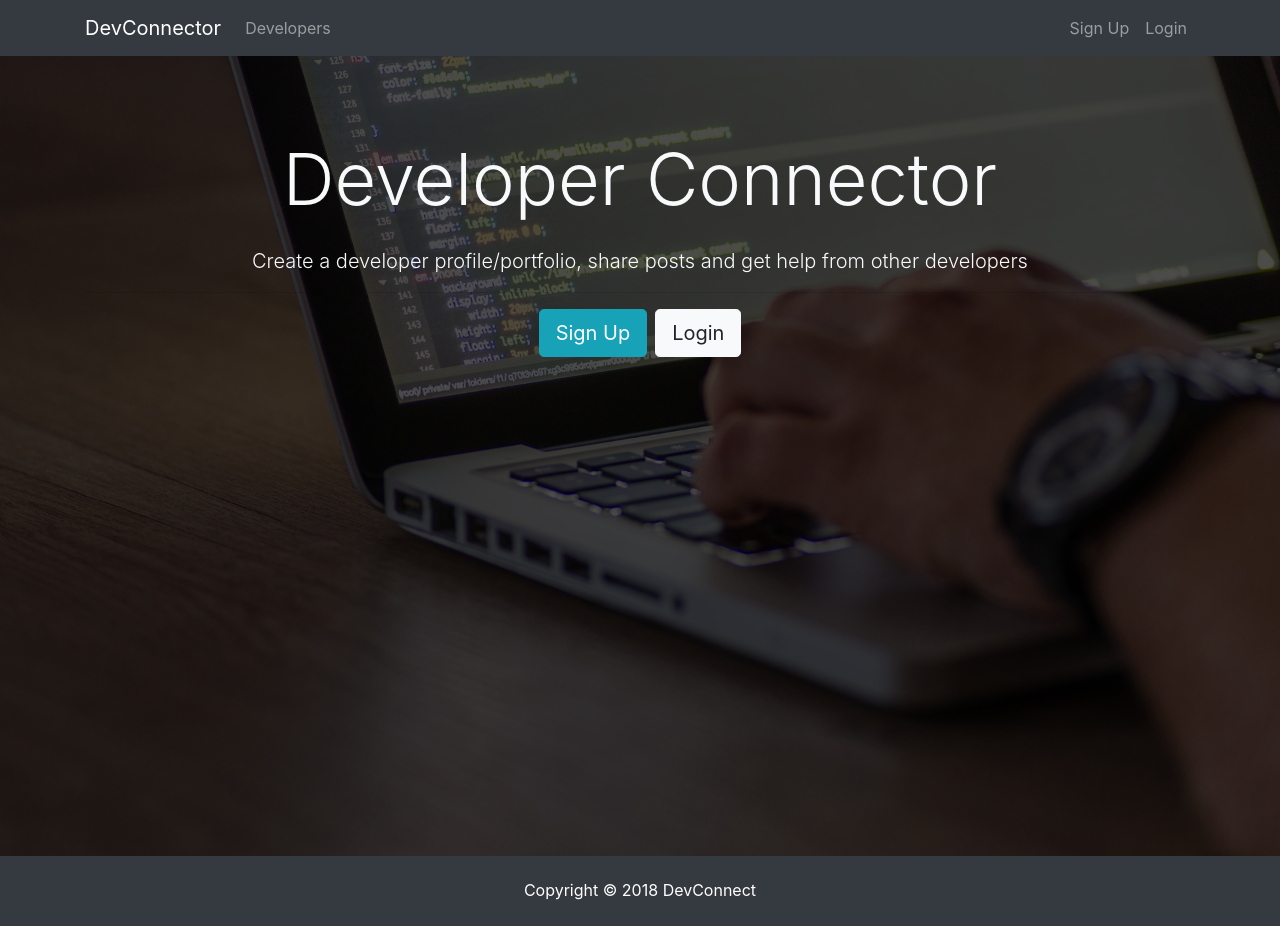
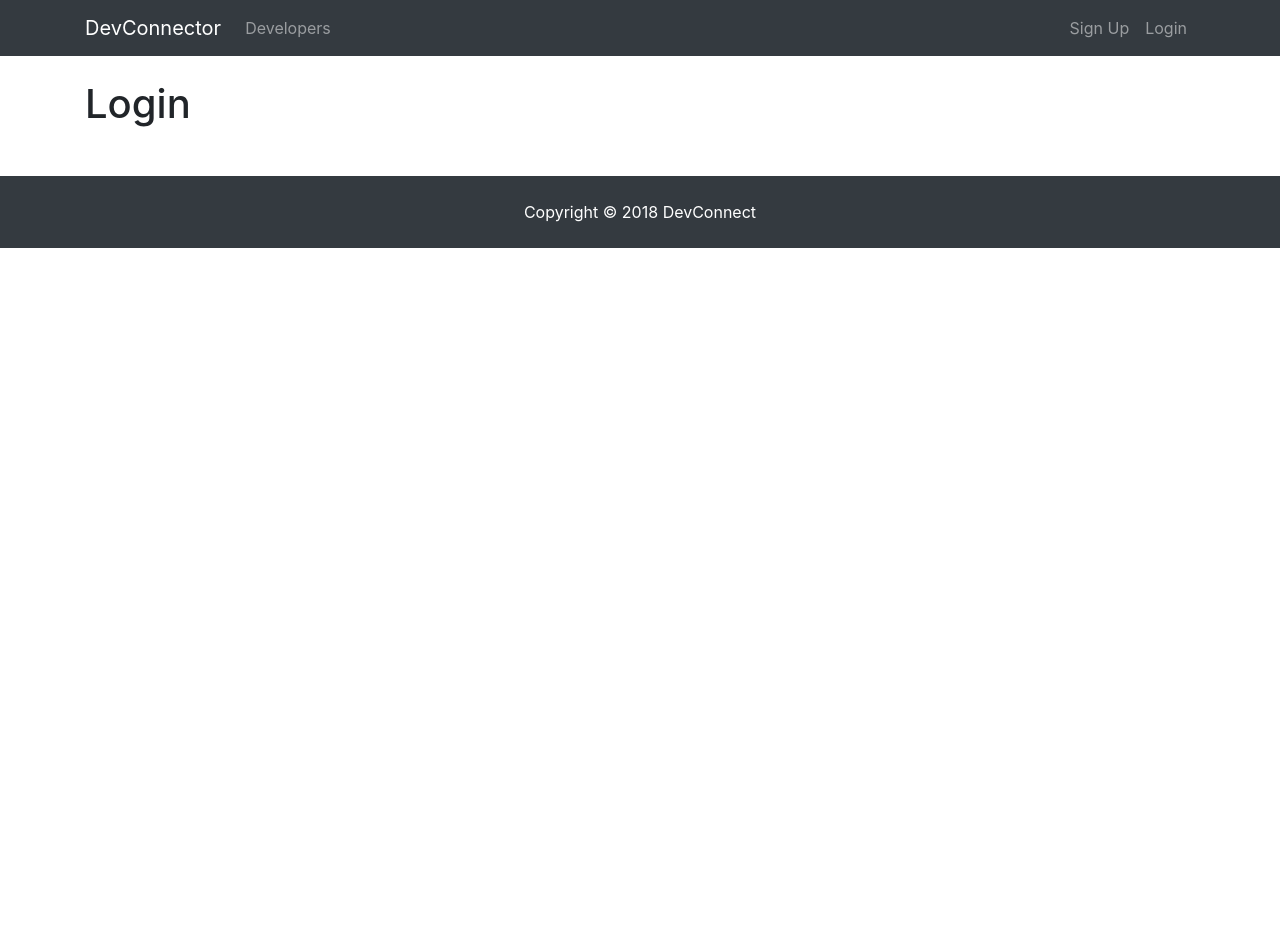
Before and after one commit to dgcohen/dev-connect, a React (Create React App) app in the folder client/: page /login in a window 1280 px wide. After the commit the page ends 800 px from the top, so only its background shows below. Built offline with nearby package versions, Linux system fonts and the light colour scheme.

Commit message:
Create initial login and register templates and routes

```diff
--- a/client/package.json
+++ b/client/package.json
@@ -5,6 +5,7 @@
   "dependencies": {
     "react": "^16.7.0",
     "react-dom": "^16.7.0",
+    "react-router-dom": "^4.3.1",
     "react-scripts": "2.1.2"
   },
   "scripts": {
--- a/client/src/App.js
+++ b/client/src/App.js
@@ -1,19 +1,28 @@
 import React, { Component } from "react";
+import { BrowserRouter as Router, Route } from "react-router-dom";
 
 import Navbar from "./components/layout/Navbar";
 import Footer from "./components/layout/Footer";
 import Landing from "./components/layout/Landing";
+import Login from "./components/auth/Login";
+import Register from "./components/auth/Register";
 
 import "./App.css";
 
 class App extends Component {
   render() {
     return (
-      <div className="App">
-        <Navbar />
-        <Landing />
-        <Footer />
-      </div>
+      <Router>
+        <div className="App">
+          <Navbar />
+          <Route exact path="/" component={Landing} />
+          <div className="container">
+            <Route exact path="/register" component={Register} />
+            <Route exact path="/login" component={Login} />
+          </div>
+          <Footer />
+        </div>
+      </Router>
     );
   }
 }
--- /dev/null
+++ b/client/src/components/auth/Login.js
@@ -0,0 +1,13 @@
+import React, { Component } from 'react'
+
+class Login extends Component {
+  render() {
+    return (
+      <div>
+        <h1>Login</h1>
+      </div>
+    )
+  }
+}
+
+export default Login;
--- /dev/null
+++ b/client/src/components/auth/Register.js
@@ -0,0 +1,13 @@
+import React, { Component } from 'react'
+
+class Register extends Component {
+  render() {
+    return (
+      <div>
+        <h1>Register</h1>
+      </div>
+    )
+  }
+}
+
+export default Register;
--- a/client/src/components/layout/Landing.js
+++ b/client/src/components/layout/Landing.js
@@ -1,4 +1,5 @@
 import React, { Component } from "react";
+import { Link } from "react-router-dom";
 
 class Landing extends Component {
   render() {
@@ -15,12 +16,12 @@
                   from other developers
                 </p>
                 <hr />
-                <a href="register.html" className="btn btn-lg btn-info mr-2">
+                <Link to="/register" className="btn btn-lg btn-info mr-2">
                   Sign Up
-                </a>
-                <a href="login.html" className="btn btn-lg btn-light">
+                </Link>
+                <Link to="/login" className="btn btn-lg btn-light">
                   Login
-                </a>
+                </Link>
               </div>
             </div>
           </div>
--- a/client/src/components/layout/Navbar.js
+++ b/client/src/components/layout/Navbar.js
@@ -1,33 +1,49 @@
 import React, { Component } from "react";
+import { Link } from "react-router-dom";
 
 class Navbar extends Component {
   render() {
-    return <nav className="navbar navbar-expand-sm navbar-dark bg-dark mb-4">
+    return (
+      <nav className="navbar navbar-expand-sm navbar-dark bg-dark mb-4">
         <div className="container">
-      <a className="navbar-brand" href="landing.html">DevConnector</a>
-      <button className="navbar-toggler" type="button" data-toggle="collapse" data-target="#mobile-nav">
-        <span className="navbar-toggler-icon"></span>
+          <Link className="navbar-brand" to="/">
+            DevConnector
+          </Link>
+          <button
+            className="navbar-toggler"
+            type="button"
+            data-toggle="collapse"
+            data-target="#mobile-nav"
+          >
+            <span className="navbar-toggler-icon" />
           </button>
 
           <div className="collapse navbar-collapse" id="mobile-nav">
             <ul className="navbar-nav mr-auto">
               <li className="nav-item">
-            <a className="nav-link" href="profiles.html"> Developers
-            </a>
+                <Link className="nav-link" to="/profiles">
+                  {" "}
+                  Developers
+                </Link>
               </li>
             </ul>
 
             <ul className="navbar-nav ml-auto">
               <li className="nav-item">
-            <a className="nav-link" href="register.html">Sign Up</a>
+                <Link className="nav-link" to="/register">
+                  Sign Up
+                </Link>
               </li>
               <li className="nav-item">
-            <a className="nav-link" href="login.html">Login</a>
+                <Link className="nav-link" to="/login">
+                  Login
+                </Link>
               </li>
             </ul>
           </div>
         </div>
-  </nav>;
+      </nav>
+    );
   }
 }
 
```
Lines whose indentation alone changed are shown as unchanged.
